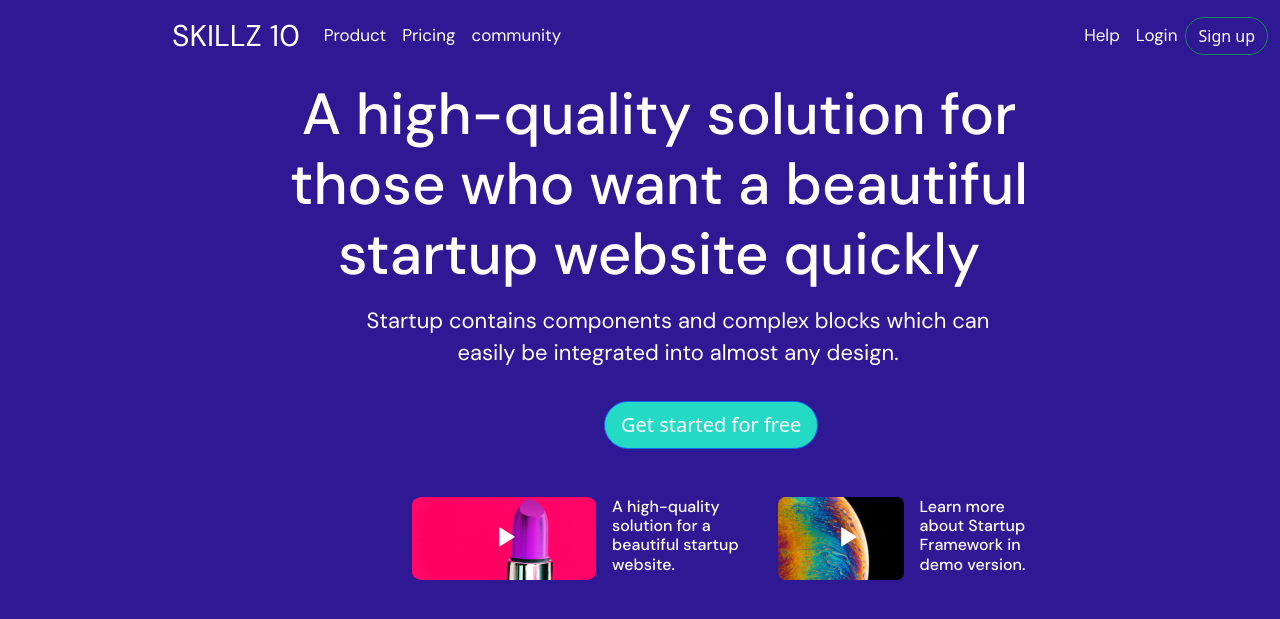
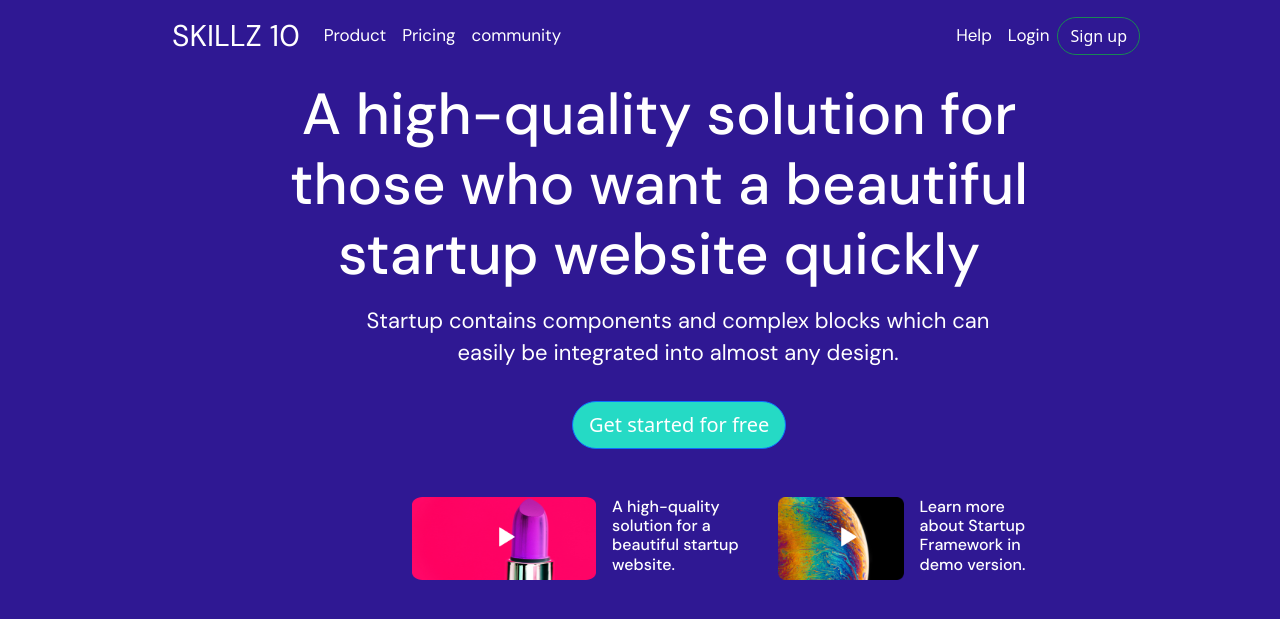
Before and after one commit to techskillz/header_10, a plain HTML site: page index.html in a window 1280 px wide. Shown: the top 619 px of the page. Drawn offline with nearby package versions, Linux system fonts and the light colour scheme.

Commit message:
worked on my main and nav

```diff
--- a/style.css
+++ b/style.css
@@ -33,6 +33,7 @@ overflow-x: hidden;
         background-color: transparent;
         border-radius: 999px;
         color: white;
+        margin-right: 8rem;
         }
 
         .col-12 {
@@ -73,7 +74,7 @@ margin-left: 17rem;
             border-radius: 999px;
             background-color: #25DAC5;
             color: white;
-            margin-left: 20rem;
+            margin-left: 18rem;
 margin-top: 1rem;
         }
 
```
Also changed, not shown: index.html (line endings or trailing spaces).
